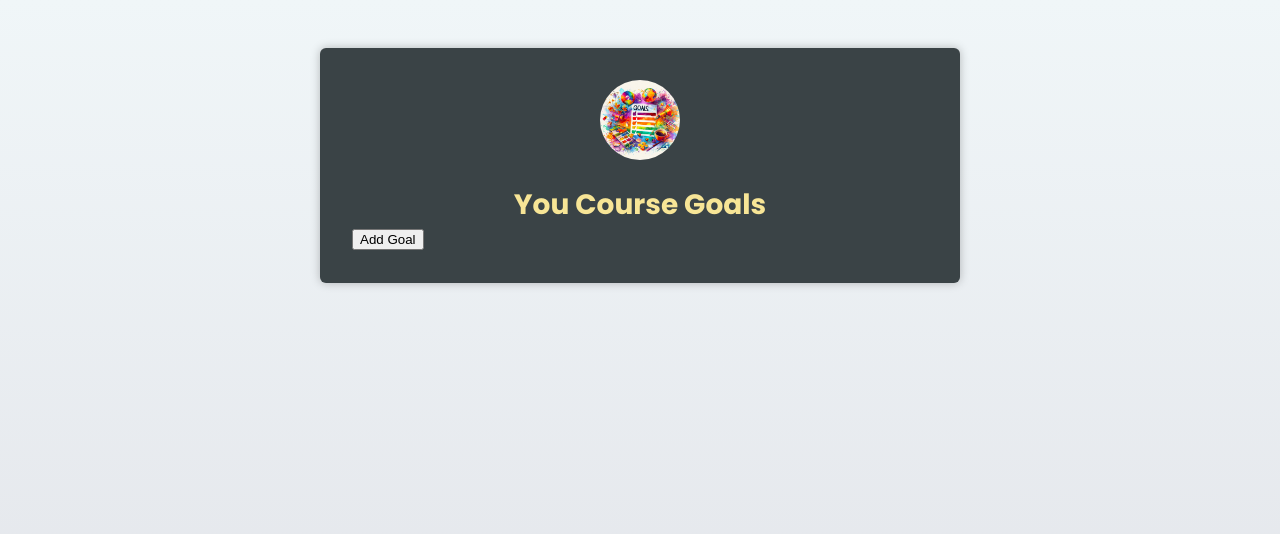
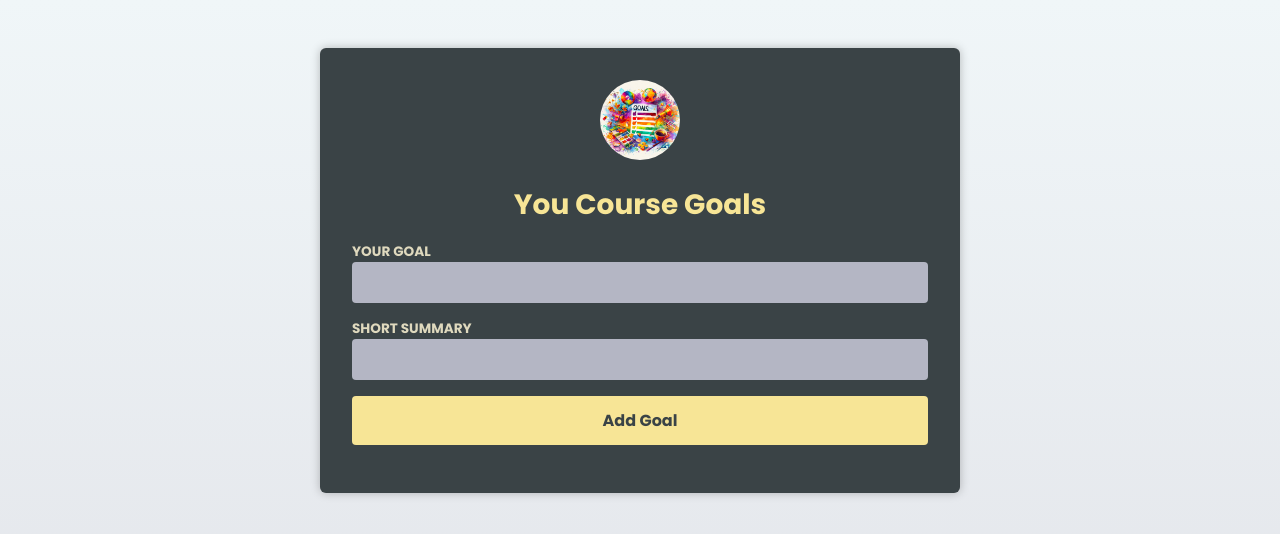
Before and after one commit to akutnino/typescript-react, a React (Vite) app in the folder 03_Using_TypeScript_with_React_-_Essentials/react-ts-basics/: page / in a window 1280 px wide. Shown: the top 534 px of the page. Built offline with nearby package versions, Linux system fonts and the light colour scheme.

Commit message:
Handling & Typing Events and created the NewGoal component

```diff
--- a/03_Using_TypeScript_with_React_-_Essentials/react-ts-basics/src/App.tsx
+++ b/03_Using_TypeScript_with_React_-_Essentials/react-ts-basics/src/App.tsx
@@ -1,7 +1,8 @@
 import { useState } from 'react';
+import GoalsImg from './assets/goals.jpg';
 import Header from './components/Header';
-import GoalsImg from './assets/goals.jpg';
 import CourseGoalList from './components/CourseGoalList';
+import NewGoal from './components/NewGoal';
 
 export type CourseGoal = {
 	title: string;
@@ -27,12 +28,8 @@
 			<Header image={{ src: GoalsImg, alt: 'A list of goals' }}>
 				<h1>You Course Goals</h1>
 			</Header>
-			<button
-				type='button'
-				onClick={handleAddGoal}
-			>
-				Add Goal
-			</button>
+
+			<NewGoal />
 
 			<CourseGoalList
 				goals={goals}
--- /dev/null
+++ b/03_Using_TypeScript_with_React_-_Essentials/react-ts-basics/src/components/NewGoal.tsx
@@ -0,0 +1,31 @@
+import { type FormEvent } from 'react';
+
+function NewGoal() {
+	const handleFormSubmit = (event: FormEvent) => {
+		event.preventDefault();
+	};
+
+	return (
+		<form onSubmit={handleFormSubmit}>
+			<p>
+				<label htmlFor='goal'>Your Goal</label>
+				<input
+					type='text'
+					id='goal'
+				/>
+			</p>
+			<p>
+				<label htmlFor='summary'>Short Summary</label>
+				<input
+					type='text'
+					id='summary'
+				/>
+			</p>
+			<p>
+				<button type='submit'>Add Goal</button>
+			</p>
+		</form>
+	);
+}
+
+export default NewGoal;
```
